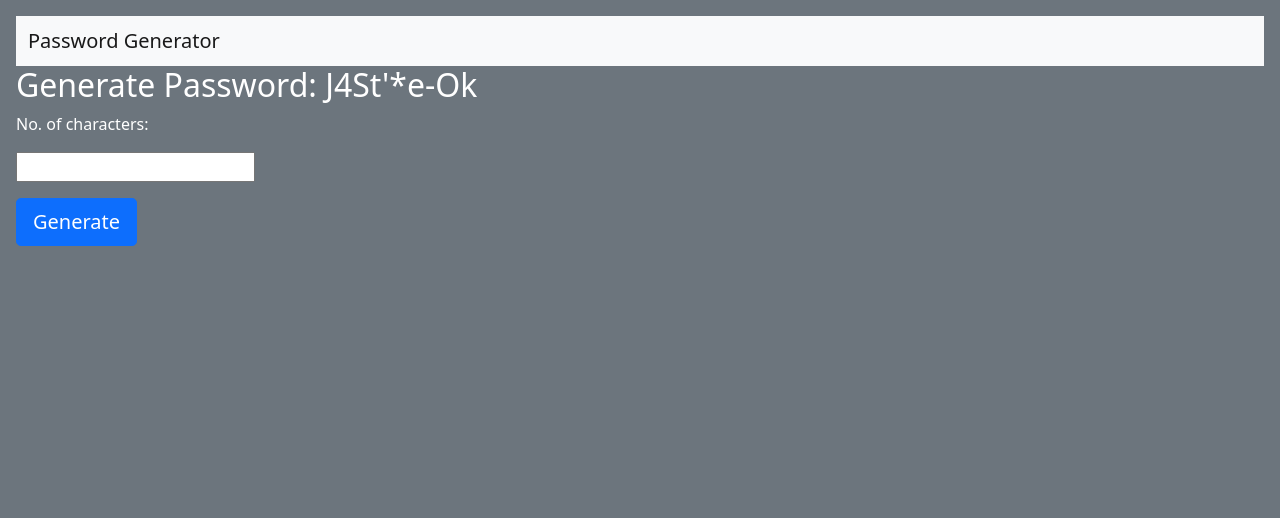
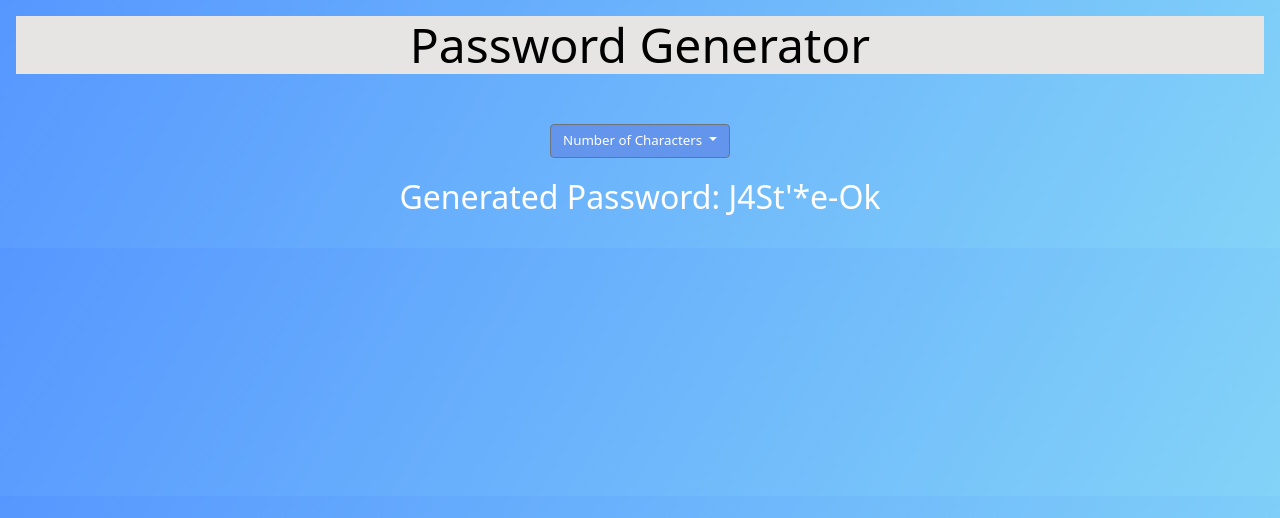
Before and after one commit to KingsDevs/PasswordGenerator, a Flask app: page / in a window 1280 px wide. Shown: the top 518 px of the page. Run offline with Flask 2, Linux system fonts and the light colour scheme; some libraries are stand-ins or nearby versions.

Commit message:
Working with Front-End

```diff
--- a/main.py
+++ b/main.py
@@ -6,6 +6,7 @@ app = Flask(__name__)
 @app.route("/")
 def homepage():
     password = pass_gen.generate_pass(10)
+
     return render_template("index.html", genpass=password)
 
 if __name__ == "__main__":
--- a/templates/base.html
+++ b/templates/base.html
@@ -4,15 +4,35 @@
     <meta charset="UTF-8">
     <meta name="viewport" content="width=device-width, initial-scale=1.0">
     <link href="https://cdn.jsdelivr.net/npm/bootstrap@5.0.0-beta1/dist/css/bootstrap.min.css" rel="stylesheet" integrity="sha384-giJF6kkoqNQ00vy+HMDP7azOuL0xtbfIcaT9wjKHr8RbDVddVHyTfAAsrekwKmP1" crossorigin="anonymous">
+    <style>
+
+        .back-color{
+            background-image: linear-gradient(120deg, #5697ff 0%, #83d3f8 100%);
+        }
+
+        .center {
+            text-align: center;
+
+        }
+
+       .title-head{
+           margin-bottom: 50px;
+           border: 10px;
+           background-color: rgb(231, 229, 227);
+           color: black;
+       }
+
+
+
+    </style>
+
+    {% block addstyle %}
+    {% endblock %}
     <title>PasswordGenerator</title>
 </head>
-<body class="p-3 mb-2 bg-secondary text-white">
+<body class="p-3 mb-2 back-color text-white">
     <!-- As a heading -->
-    <nav class="navbar navbar-light bg-light">
-        <div class="container-fluid">
-        <span class="navbar-brand mb-0 h1 display-4">Password Generator</span>
-        </div>
-    </nav>
+    <h1 class="display-5 center title-head">Password Generator</h1>
 
     <div>
         {% block passgen %}
--- a/templates/index.html
+++ b/templates/index.html
@@ -1,11 +1,28 @@
 {% extends "base.html" %}
+
+{% block addstyle %}
+<style>
+    .dropdown-color{
+        background-color: cornflowerblue;
+        margin-bottom: 20px;
+        font-size: smaller;
+    }
+</style>
+{% endblock %}
+
 {% block passgen %}
-<h2>Generate Password: {{genpass}}</h2>
+<div class="dropdown center">
+    <button class="btn btn-secondary dropdown-toggle dropdown-color" type="button" id="dropdownMenuButton2" data-bs-toggle="dropdown" aria-expanded="false">
+      Number of Characters
+    </button>
+    <ul class="dropdown-menu dropdown-menu-dark" aria-labelledby="dropdownMenuButton2">
+      <li><a class="dropdown-item active" href="#">Action</a></li>
 
-<form action="#" method="GET">
-    <p>No. of characters: </p>
-    <p><input type="text" name="no-of-char" /></p>
-    <p><input type="submit" class="btn btn-primary btn-lg" value="Generate" /></p>
+    </ul>
+  </div>
 
-</form>
+
+
+
+<h2 class="center">Generated Password: {{genpass}}</h2>
 {% endblock %}
```
